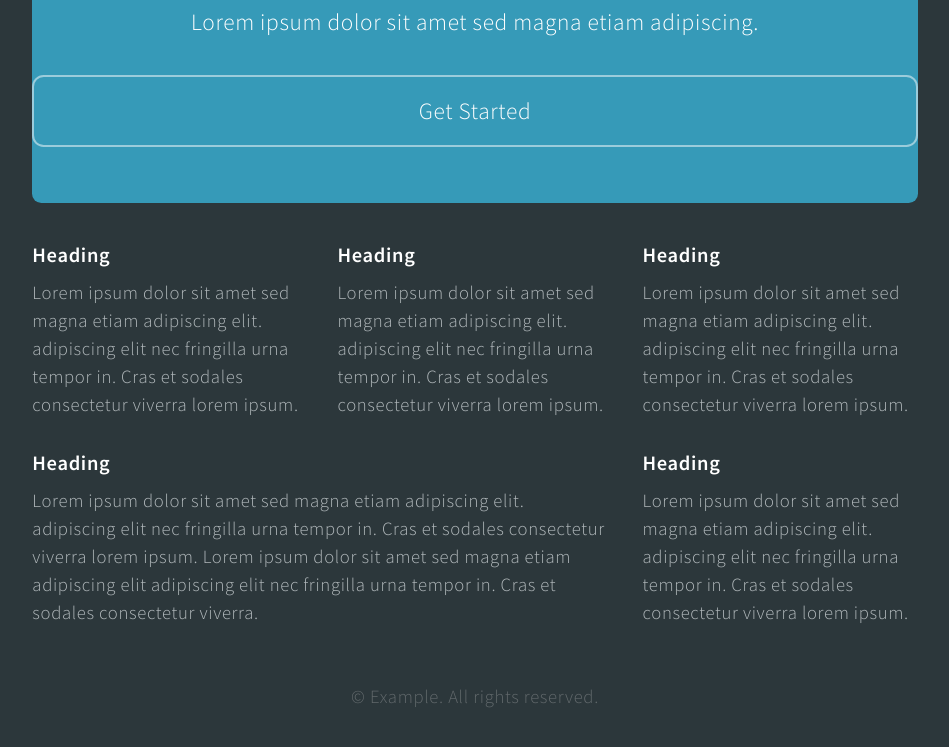
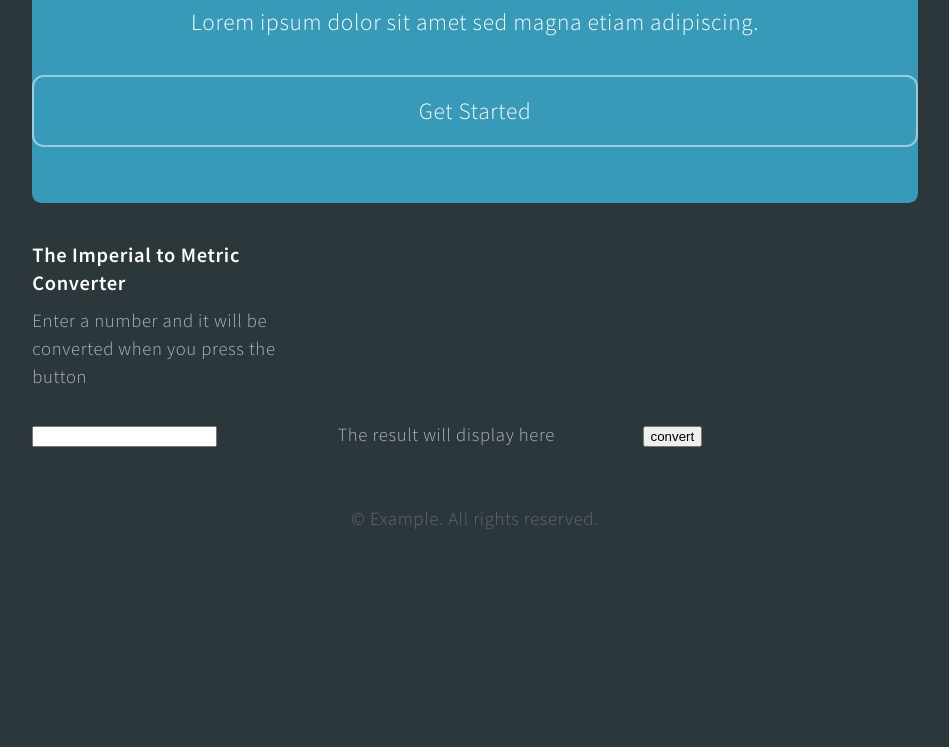
Before and after one commit to gerprog/ARIAtest2, a plain HTML site: page index.html in a window 1280 px wide. Shown: the part 247-994 px from the top of the page, without its empty margins (165-1114 px from the left). After the commit the page ends 836 px from the top, so only its background shows below. Drawn offline with Linux system fonts and the light colour scheme; files whose address does not match are found by name.

Commit message:
fixed htl

```diff
--- a/index.html
+++ b/index.html
@@ -12,7 +12,7 @@
 
         <!--[if lte IE 8]><script src="js/vendor/html5shiv.js" type="text/javascript"></script><![endif]-->
 
-        <script src="js/vendor/skel.js"></script>
+        <script src="js/main.js"></script>
         <script src="js/vendor/skel.min.js"></script>
         <script src="js/converter.js"></script>
 
@@ -39,44 +39,30 @@
 				</section>
 			<!-- Features -->
 				<div class="row">
-					<section class="4u">
-						<h2>Heading</h2>
-						<p>Lorem ipsum dolor sit amet sed magna etiam adipiscing elit.
-						adipiscing elit nec fringilla urna tempor in. Cras et sodales
-						consectetur viverra lorem ipsum.</p>
+					<section class="-4u">
+
 					</section>
 					<section class="4u">
-						<h2>Heading</h2>
-						<p>Lorem ipsum dolor sit amet sed magna etiam adipiscing elit.
-						adipiscing elit nec fringilla urna tempor in. Cras et sodales
-						consectetur viverra lorem ipsum.</p>
+                        <h2>The Imperial to Metric Converter</h2>
+                        <p>Enter a number and it will be converted when you press the button</p>
 					</section>
 					<section class="4u">
-						<h2>Heading</h2>
-						<p>Lorem ipsum dolor sit amet sed magna etiam adipiscing elit.
-						adipiscing elit nec fringilla urna tempor in. Cras et sodales
-						consectetur viverra lorem ipsum.</p>
+
 					</section>
 				</div>
-			<!-- Main -->
-				<div class="row">
-					<!-- Content -->
-						<section class="8u">
-							<h2>Heading</h2>
-							<p>Lorem ipsum dolor sit amet sed magna etiam adipiscing elit.
-							adipiscing elit nec fringilla urna tempor in. Cras et sodales
-							consectetur viverra lorem ipsum. Lorem ipsum dolor sit amet
-							sed magna etiam adipiscing elit adipiscing elit nec fringilla
-							urna tempor in. Cras et sodales consectetur viverra.</p>
-						</section>
-					<!-- Sidebar -->
-						<section class="4u">
-							<h2>Heading</h2>
-							<p>Lorem ipsum dolor sit amet sed magna etiam adipiscing elit.
-							adipiscing elit nec fringilla urna tempor in. Cras et sodales
-							consectetur viverra lorem ipsum.</p>
-						</section>
-				</div>
+
+
+            <div class="row">
+                <section class="4u">
+                    <input type="text" id="imperial">
+                </section>
+                <section class="4u">
+                    <p id="metric">The result will display here</p>
+                </section>
+                <section class="4u">
+                    <button id="convert_button" type="button" onclick="convert()">convert</button>
+                </section>
+            </div>
 			<!-- Footer -->
 				<div id="footer">
 					&copy; Example. All rights reserved.
--- a/js/converter.js
+++ b/js/converter.js
@@ -19,9 +19,3 @@ var Converter = (function () {
         }
     }
 })();
-
-var convert = function () {
-    var weight = document.getElementById("imperial").value;
-    var result = Converter.convertFromImperialToMetric(weight);
-    document.getElementById("metric").innerHTML = result;
-}
--- /dev/null
+++ b/js/main.js
@@ -0,0 +1,18 @@
+window._skel_config = {
+    prefix: 'style',
+        preloadStyleSheets: true,
+    resetCSS: true,
+    boxModel: 'border',
+    grid: { gutters: 30 },
+    breakpoints: {
+        wide: { range: '1200-', containers: 1140, grid: { gutters: 50 } },
+        narrow: { range: '481-1199', containers: 960 },
+        mobile: { range: '-480', containers: 'fluid', lockViewport: true, grid: { collapse: true } }
+    }
+};
+
+var convert = function () {
+    var weight = document.getElementById("imperial").value;
+    var result = Converter.convertFromImperialToMetric(weight);
+    document.getElementById("metric").innerHTML = result;
+};
```
Also changed, not shown: test/js/converter.js (+0 -6 lines), test/spec/ConverterSpec.js (+0 -3 lines), 1 other file.
